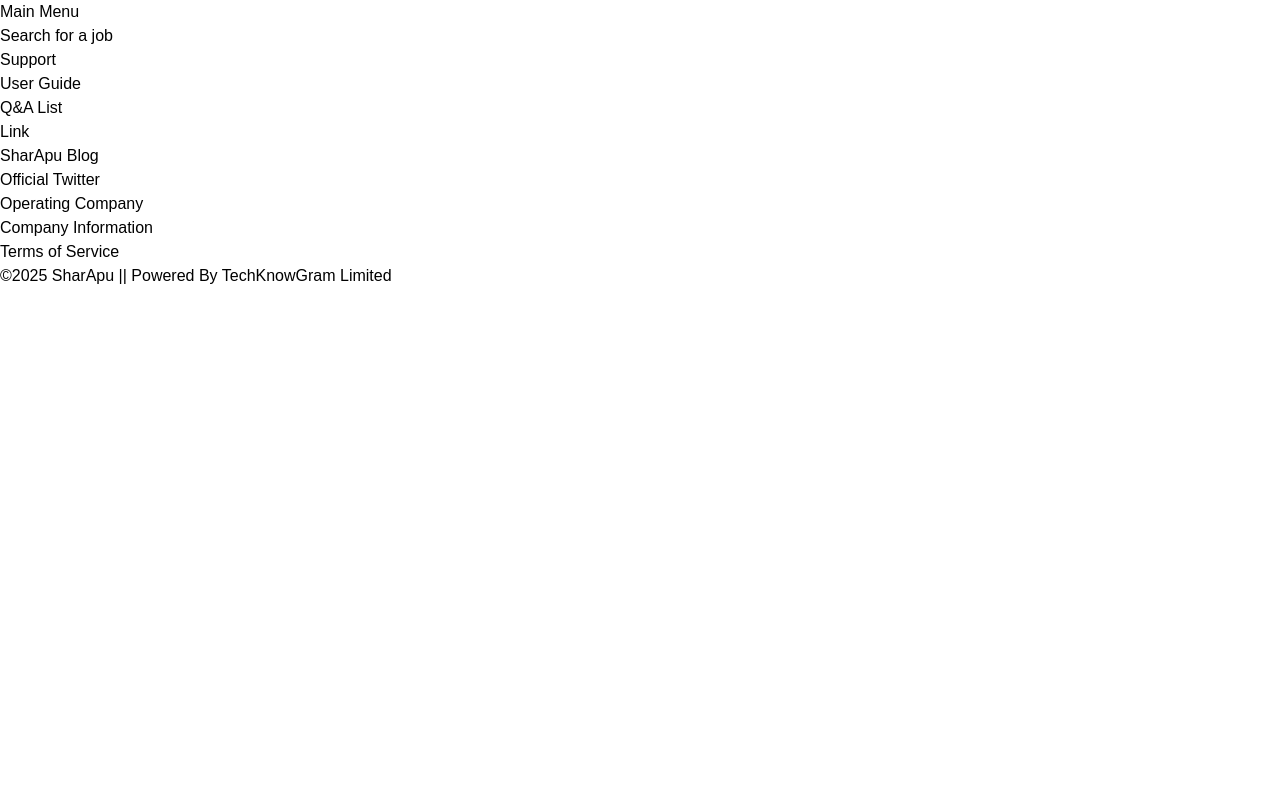
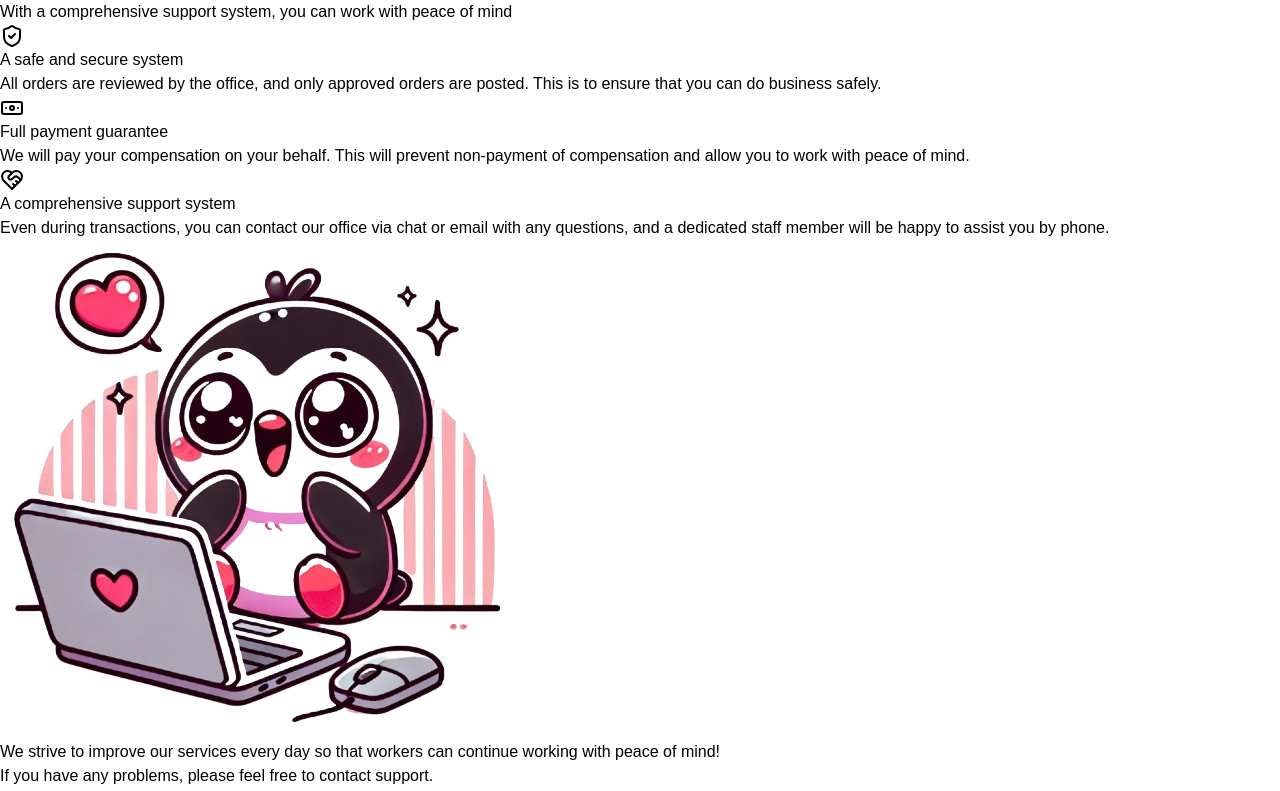
Before and after one commit to SumaiyaTarannumNoor/SharApu-Job-Portal, a React (Vite) app: page /want-to-receive-work in a window 1280 px wide. Shown: the part 1420-2211 px from the top of the page. Before the commit the page ends 1708 px from the top, so only its background shows below. Built offline with nearby package versions, Linux system fonts and the light colour scheme.

Commit message:
WantToReceiveWork Page Updated

```diff
--- a/src/Pages/WantToReceiveWork.jsx
+++ b/src/Pages/WantToReceiveWork.jsx
@@ -1,8 +1,9 @@
 import React from 'react';
-import { Laptop } from 'lucide-react';
-import Person1 from '../../assets/People/Person1.jpg'
-import Person2 from '../../assets/People/Person2.jpg'
-import Penguine3 from '../../assets/LandingPageIconImage/Penguine3.png'
+import { ShieldCheck, Banknote, HeartHandshake } from 'lucide-react';
+import Person1 from '../../assets/People/Person1.jpg';
+import Person2 from '../../assets/People/Person2.jpg';
+import Penguine3 from '../../assets/LandingPageIconImage/Penguine3.png';
+import TestimonialsSection from '../components/Reviewers/TestimonialsSection';
 
 const WantToReceiveWork = () => {
   return (
@@ -21,7 +22,9 @@ const WantToReceiveWork = () => {
               With a wide range of jobs and a comprehensive support system, working from home is the standard, making it easy to continue with a variety of work styles!
             </p>
           </div>
-          <div className="text-pink-500 w-16 h-16"><img src={Penguine3} alt="" /></div>
+          <div className="text-pink-500 w-16 h-16">
+            <img src={Penguine3} alt="Penguin mascot" className="w-full h-full object-contain" />
+          </div>
         </div>
 
         {/* Job Selection Banner */}
@@ -35,7 +38,7 @@ const WantToReceiveWork = () => {
         <div className="grid md:grid-cols-2 gap-8">
           {/* Left Column */}
           <div className="bg-white rounded-lg p-6 shadow-md">
-           <img src={Person1} alt="" />
+            <img src={Person1} alt="Person working" className="w-full mb-4 rounded object-cover" />
             <h2 className="text-xl font-semibold text-pink-900 mb-3">
               It's okay if you're not confident in your skills or experience!
             </h2>
@@ -46,7 +49,7 @@ const WantToReceiveWork = () => {
 
           {/* Right Column */}
           <div className="bg-white rounded-lg p-6 shadow-md">
-            <img src={Person2} alt="" />
+            <img src={Person2} alt="Person working from home" className="w-full mb-4 rounded object-cover" />
             <h2 className="text-xl font-semibold text-pink-900 mb-3">
               You can continue it even with an irregular lifestyle!
             </h2>
@@ -57,13 +60,76 @@ const WantToReceiveWork = () => {
         </div>
 
         {/* CTA Button */}
-        <div className="text-center mt-8">
+        <div className="text-center mt-8 mb-16">
           <button className="bg-pink-500 hover:bg-pink-600 text-white font-semibold py-3 px-8 rounded-lg transition-colors">
             Find a job now
           </button>
         </div>
+
+        {/* Support System Section */}
+        <div className="bg-gray-100 p-8 rounded-lg">
+          <h2 className="text-2xl font-bold text-pink-900 text-center mb-12">
+            With a comprehensive support system, you can work with peace of mind
+          </h2>
+
+          <div className="grid md:grid-cols-3 gap-8">
+            {/* Safe and Secure System */}
+            <div className="text-center">
+              <div className="flex justify-center mb-4">
+                <ShieldCheck className="w-12 h-12 text-pink-500" />
+              </div>
+              <h3 className="text-lg font-semibold text-pink-900 mb-3">
+                A safe and secure system
+              </h3>
+              <p className="text-pink-700 text-sm">
+                All orders are reviewed by the office, and only approved orders are posted. This is to ensure that you can do business safely.
+              </p>
+            </div>
+
+            {/* Full Payment Guarantee */}
+            <div className="text-center">
+              <div className="flex justify-center mb-4">
+                <Banknote className="w-12 h-12 text-pink-500" />
+              </div>
+              <h3 className="text-lg font-semibold text-pink-900 mb-3">
+                Full payment guarantee
+              </h3>
+              <p className="text-pink-700 text-sm">
+                We will pay your compensation on your behalf. This will prevent non-payment of compensation and allow you to work with peace of mind.
+              </p>
+            </div>
+
+            {/* Comprehensive Support */}
+            <div className="text-center">
+              <div className="flex justify-center mb-4">
+                <HeartHandshake className="w-12 h-12 text-pink-500" />
+              </div>
+              <h3 className="text-lg font-semibold text-pink-900 mb-3">
+                A comprehensive support system
+              </h3>
+              <p className="text-pink-700 text-sm">
+                Even during transactions, you can contact our office via chat or email with any questions, and a dedicated staff member will be happy to assist you by phone.
+              </p>
+            </div>
+          </div>
+
+          {/* Support Message */}
+          <div className="mt-12 text-center">
+            <div className="inline-block">
+              <img src={Penguine3} alt="Mascot" className="w-12 h-12 mx-auto mb-4" />
+              <p className="text-pink-800 text-sm">
+                We strive to improve our services every day so that workers can continue working with peace of mind!
+              </p>
+              <p className="text-pink-700 text-sm mt-2">
+                If you have any problems, please feel free to contact support.
+              </p>
+            </div>
+          </div>
+        </div>
       </div>
+      <TestimonialsSection/>
     </div>
+
   );
 };
 
```
